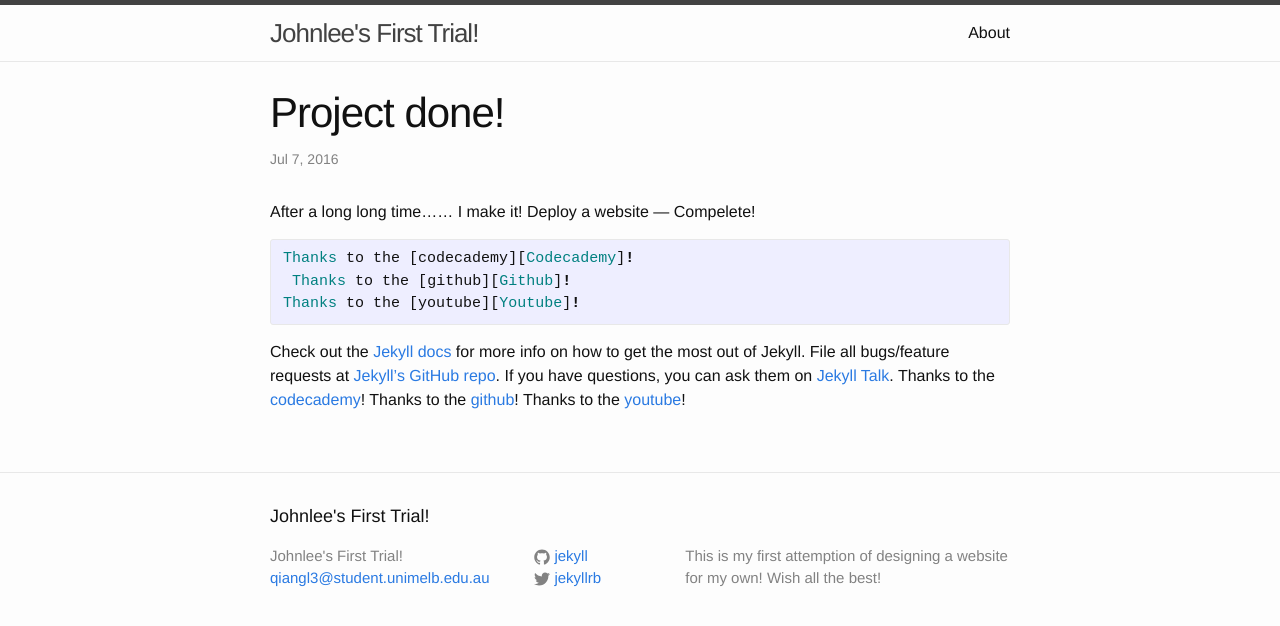
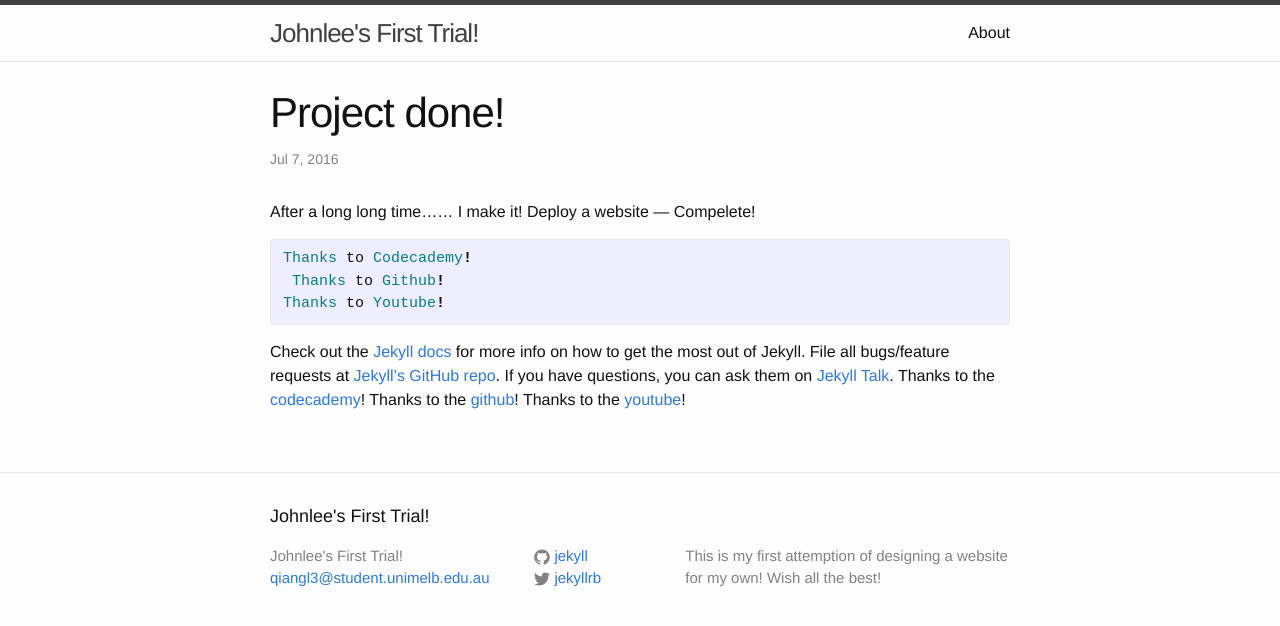
Before and after one commit to Johnleefd/blog, a Jekyll site: the page built from _posts/2016-07-07-Project-Done-jekyll.markdown, in a window 1280 px wide. Shown: the top 626 px of the page. Built offline with Jekyll 4.4.1, drawn with Linux system fonts in a browser that asks for light colours.

Commit message:
Update 2016-07-07-Project-Done-jekyll.markdown

```diff
--- a/_posts/2016-07-07-Project-Done-jekyll.markdown
+++ b/_posts/2016-07-07-Project-Done-jekyll.markdown
@@ -8,9 +8,9 @@ After a long long time...... I make it!
 Deploy a website --- Compelete!
 
 {% highlight ruby %}
-Thanks to the [codecademy][Codecademy]!
- Thanks to the [github][Github]!
-Thanks to the [youtube][Youtube]!
+Thanks to Codecademy!
+ Thanks to Github!
+Thanks to Youtube!
 {% endhighlight %}
 
 Check out the [Jekyll docs][jekyll-docs] for more info on how to get the most out of Jekyll. File all bugs/feature requests at [Jekyll’s GitHub repo][jekyll-gh]. If you have questions, you can ask them on [Jekyll Talk][jekyll-talk].
```
